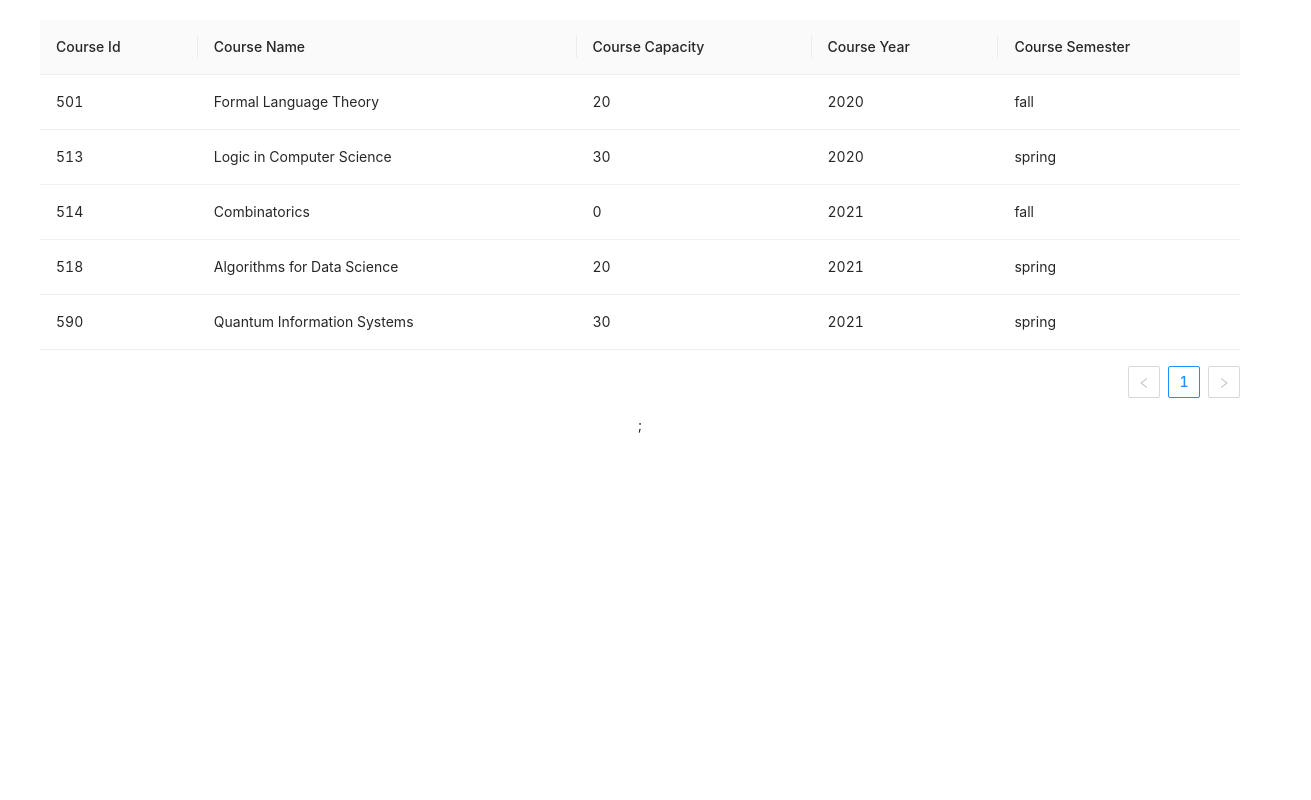
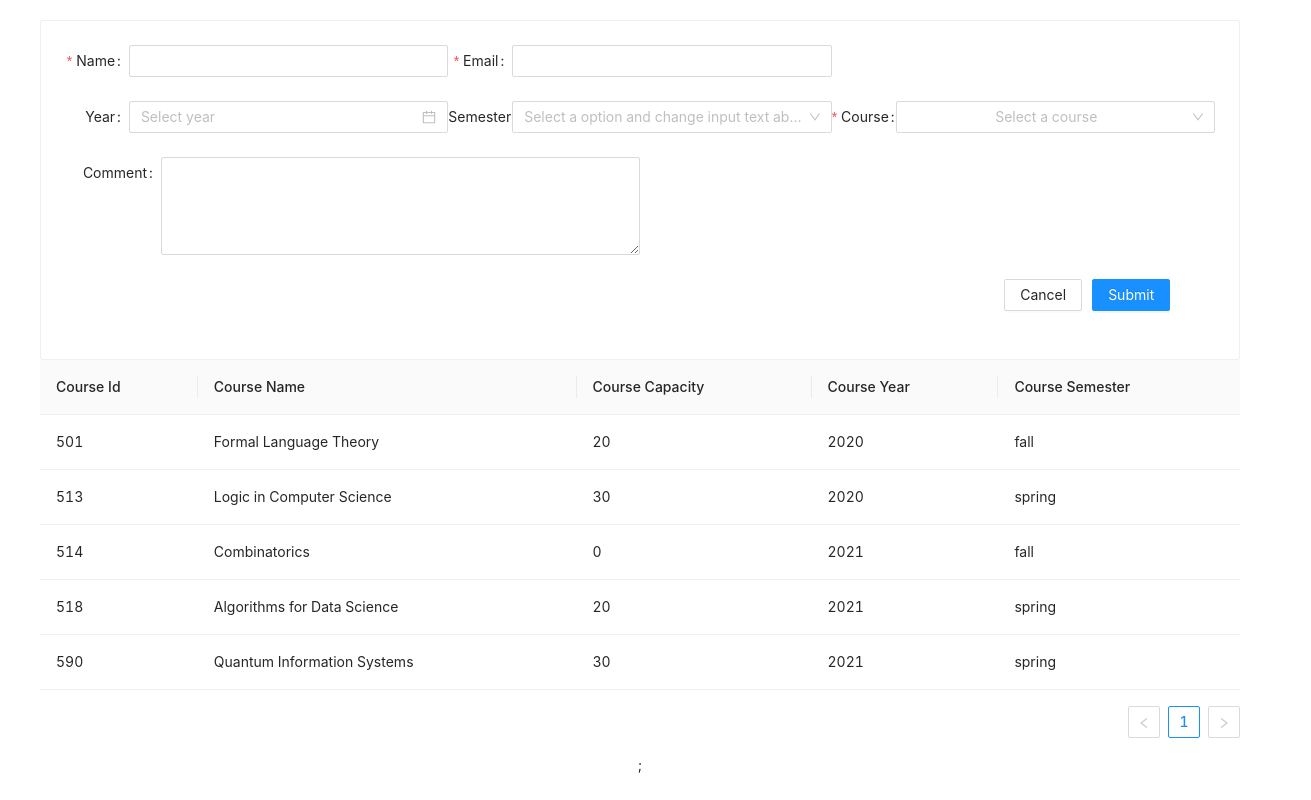
Before and after one commit to jxing98/CourseRegisterProject, a React (Create React App) app in the folder frontend/: page / in a window 1280 px wide. Shown: the whole page, 1311 px wide, since content can reach past the window. Built offline with nearby package versions, Linux system fonts and the light colour scheme; the HTML template or start-up script is replaced by a standard one.

Commit message:
Add the course select form in frontend

```diff
--- a/frontend/src/views/home/children/CourseTable.js
+++ b/frontend/src/views/home/children/CourseTable.js
@@ -1,7 +1,19 @@
 import { useState } from 'react'
-import { Table } from 'antd'
+import {
+    Button,
+    Card,
+    Col,
+    DatePicker,
+    Form,
+    Input,
+    Row,
+    Select,
+    Table
+  } from 'antd'
+import './CourseTable.css'
+import TextArea from 'antd/lib/input/TextArea'
 
-import './CourseTable.css'
+const { Option } = Select
 
 // label for each column
 const columns = [
@@ -32,8 +44,29 @@ const columns = [
   }
 ]
 
+// frontend layout for antd parameters
+const layout = {
+    labelCol: {
+      span: 4
+    },
+    wrapperCol: {
+      span: 20
+    }
+}
+
+// validate message for antd parameters
+const validateMessages = {
+  required: '${label} is required!',
+  types: {
+    email: '${label} is not a valid email!',
+  },
+}
 
 function CourseTable(props) {
+
+  // submit function
+  const onFinish = (values) => {
+    }
 
   // dummy data
   const [courseList] = useState([
@@ -74,10 +107,102 @@ function CourseTable(props) {
     },
   ])
 
+  // antd table and form
   return (
     <div className="course_table">
-      <div className="table">
-        <Table dataSource={courseList} columns={columns} rowKey="id" />;
+      <Card className="course">
+        <Form
+          {...layout}
+          name="nest-messages"
+          onFinish={onFinish}
+          validateMessages={validateMessages}
+        >
+          <Row>
+            <Col span={8}>
+              <Form.Item name="name" label="Name" rules={[{ required: true }]}>
+                <Input />
+              </Form.Item>
+            </Col>
+            <Col span={8}>
+              <Form.Item
+                name="email"
+                label="Email"
+                rules={[{ required: true }]}
+              >
+                <Input />
+              </Form.Item>
+            </Col>
+          </Row>
+          <Row>
+            <Col span={8}>
+              <Form.Item name="year" label="Year">
+                <DatePicker
+                  picker="year"
+                  style={{ width: '100%' }}
+                />
+              </Form.Item>
+            </Col>
+            <Col span={8}>
+              <Form.Item name="semester" label="Semester">
+                <Select
+                  placeholder="Select a option and change input text above"
+                  allowClear
+                >
+                  <Option value="fall">fall</Option>
+                  <Option value="spring">spring</Option>
+                </Select>
+              </Form.Item>
+            </Col>
+            <Col span={8}>
+              <Form.Item
+                name="course"
+                label="Course"
+                rules={[{ required: true }]}
+              >
+                <Select
+                  placeholder="Select a course"
+                  allowClear
+                >
+                  {courseList.length &&
+                    courseList.map((item) => (
+                      <Option value={item.id}>{item.name}</Option>
+                    ))}
+                </Select>
+              </Form.Item>
+            </Col>
+          </Row>
+          <Row>
+            <Col span={12}>
+              <Form.Item label="Comment">
+                <TextArea rows={4} />
+              </Form.Item>
+            </Col>
+          </Row>
+          <Row>
+            <Col span={8} offset={18}>
+              <Form.Item>
+                <Button >Cancel</Button>
+                <Button
+                  type="primary"
+                  htmlType="submit"
+                  style={{ marginLeft: '10px' }}
+                >
+                  Submit
+                </Button>
+              </Form.Item>
+            </Col>
+          </Row>
+        </Form>
+      </Card>
+      <div className="content">
+        <div className="table">
+          <Table
+            dataSource={courseList}
+            columns={columns}
+            rowKey="id"
+          />
+          ;
+        </div>
       </div>
     </div>
   )
```
